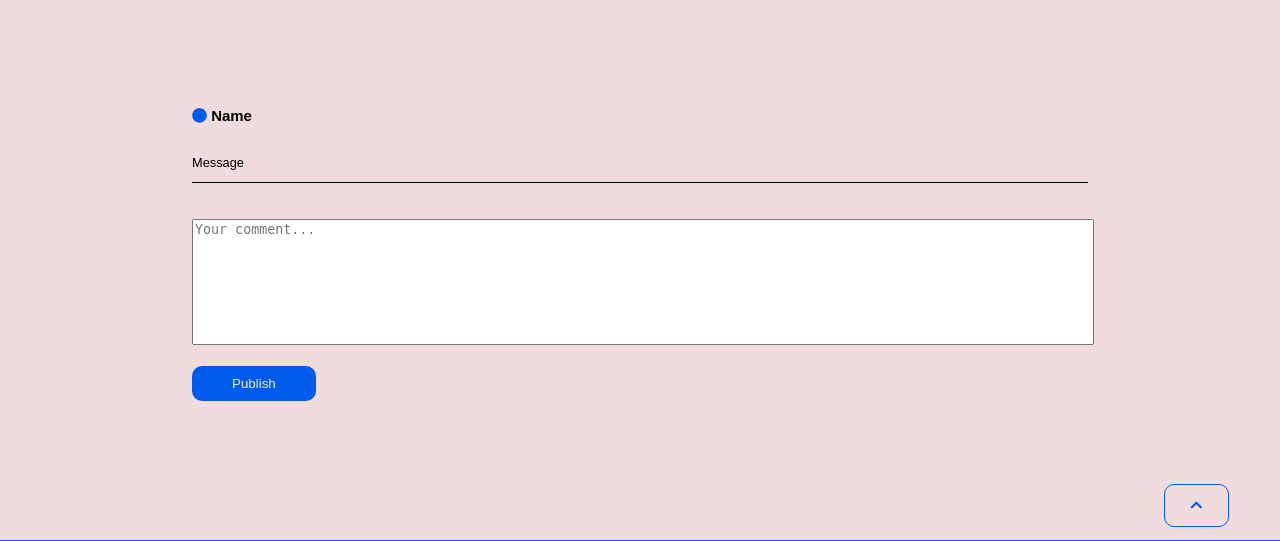
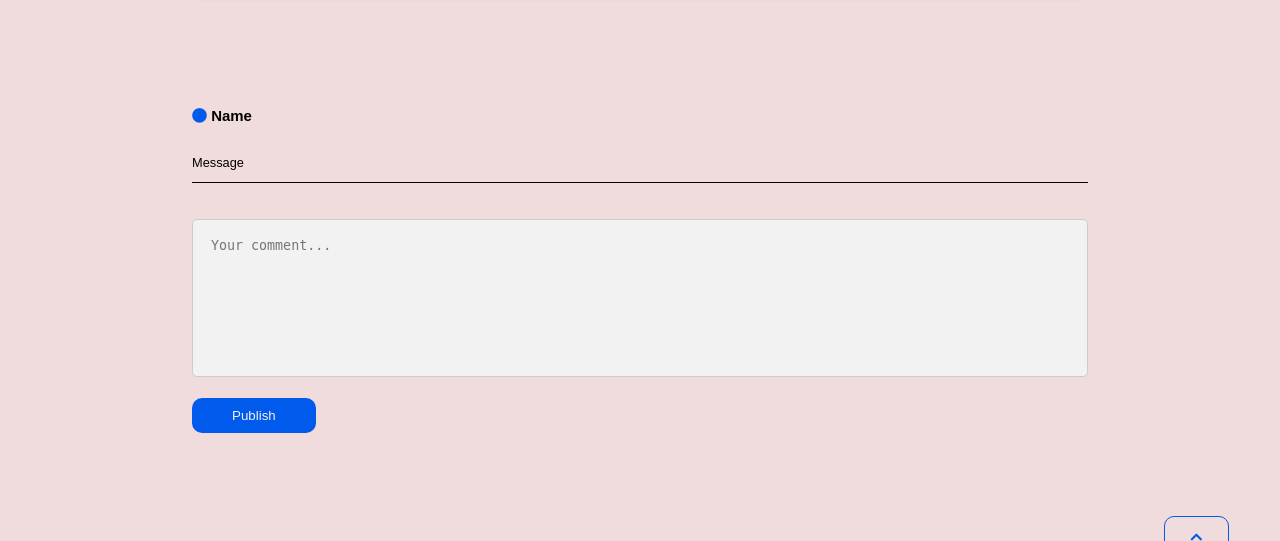
Before and after one commit to Booking-website/Booking, a PHP site: page /php/index.php in a window 1280 px wide. Shown: the part 2336-2877 px from the top of the page. Run offline with PHP 8.4, Linux system fonts and the light colour scheme; some web fonts are replaced.

Commit message:
correct textarea

```diff
--- a/css/all-pages.scss
+++ b/css/all-pages.scss
@@ -80,7 +80,7 @@ form {
     cursor: pointer;
     padding: 5px 10px;
     @include border__radius(0.5px, solid, #ccc, 5px);
-    @include bcc__c(#f2f2f2, #999)
+    @include bcc__c(#f2f2f2, #999);
   }
 }
 
--- a/css/master.css
+++ b/css/master.css
@@ -419,9 +419,18 @@
   border-bottom: 1px solid #000;
 }
 .main .reviews .leaveReview textarea {
+  box-sizing: border-box;
   resize: none;
   width: 100%;
   margin: 2% 0;
+  border: 0.5px solid #ccc;
+  border-radius: 5px;
+  background-color: #f2f2f2;
+  color: #999;
+  padding: 2%;
+}
+.main .reviews .leaveReview textarea:focus {
+  outline: none;
 }
 
 @media screen and (min-width: 2560px) {
--- a/css/master.scss
+++ b/css/master.scss
@@ -450,9 +450,17 @@
 
     .leaveReview{
       textarea{
+        box-sizing: border-box;
         resize: none;
         width: 100%;
         margin: 2% 0;
+        @include border__radius(0.5px, solid, #ccc, 5px);
+        @include bcc__c(#f2f2f2, #999);
+        padding: 2%;
+
+        &:focus{
+          outline: none;
+        }
       }
     }
   }
```
